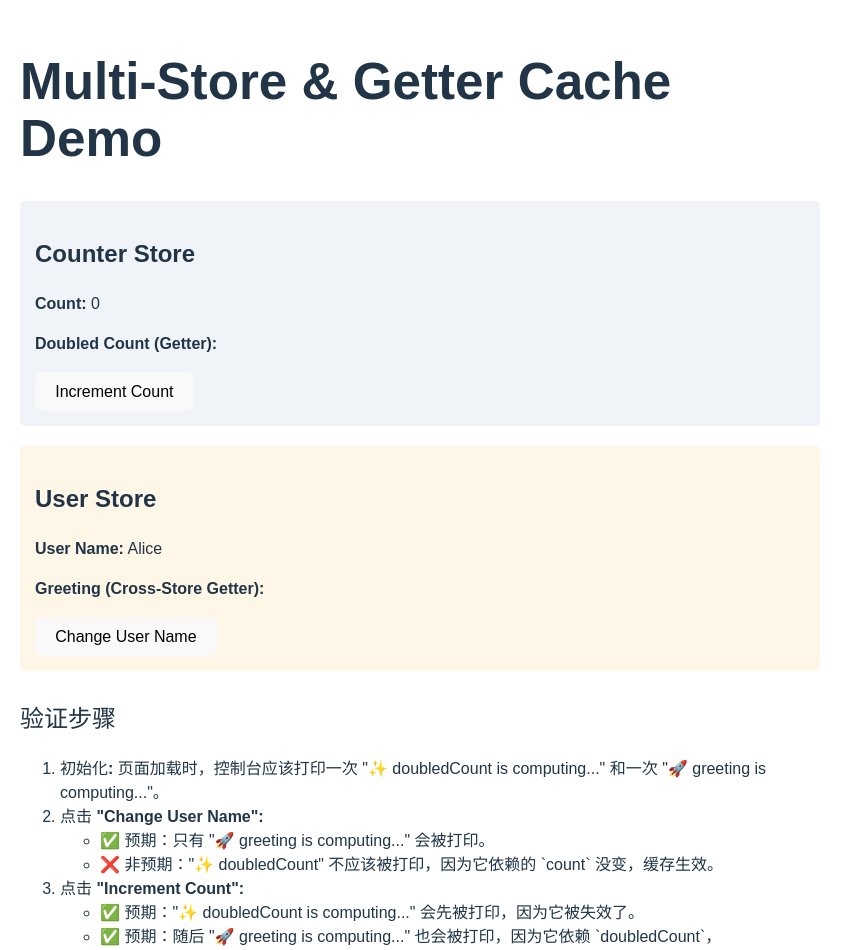
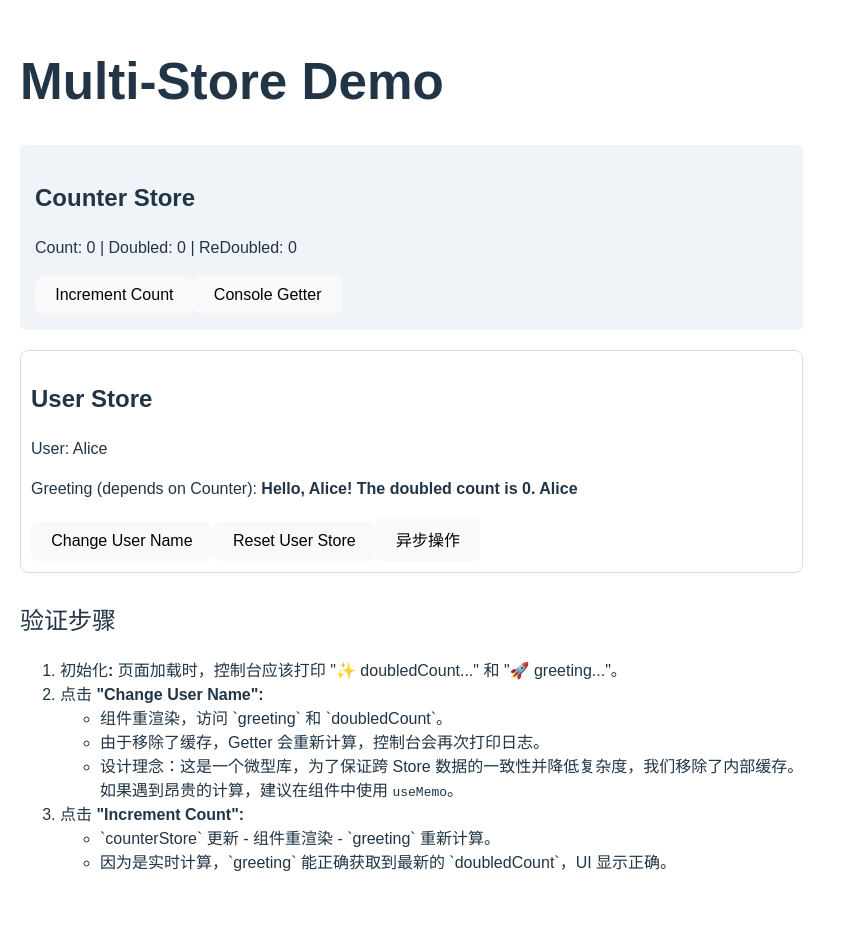
Before and after one commit to FakerM/react-fake-pinia, a React (Vite) app: page / in a window 1280 px wide. Shown: the top 950 px of the page, without its empty margins (0-863 px from the left). After the commit the page ends 911 px from the top, so only its background shows below. Built offline with nearby package versions, Linux system fonts and the light colour scheme.

Commit message:
测试代码

```diff
--- a/src/MultiStoreDemo.tsx
+++ b/src/MultiStoreDemo.tsx
@@ -1,3 +1,4 @@
+import { useEffect } from "react";
 import { useCounterStore } from "./stores/counterStore";
 import { useUserStore } from "./stores/userStore";
 
@@ -5,66 +6,67 @@ export function MultiStoreDemo() {
 	const counterStore = useCounterStore();
 	const userStore = useUserStore();
 
-	console.log("--- Component is rendering ---");
+	useEffect(() => {
+		const unsubscribe = userStore.$subscribe((state, prev, changed) => {
+			console.log("state :%o, prev: %o, changed: %o", state, prev, changed);
+		});
+		return unsubscribe;
+	}, [userStore]);
+	useEffect(() => {
+		setTimeout(() => {
+			userStore.obj = { a: "abc", b: { c: "cba" } };
+		}, 1000);
+	}, [userStore]);
 
 	return (
 		<div style={{ fontFamily: "sans-serif", padding: "20px", maxWidth: "800px", margin: "auto" }}>
-			<h1>Multi-Store & Getter Cache Demo</h1>
+			<h1>Multi-Store Demo</h1>
 
 			{/* Counter Store Section */}
 			<div style={{ background: "#f0f4f8", padding: "15px", borderRadius: "5px", marginBottom: "20px" }}>
 				<h2>Counter Store</h2>
 				<p>
-					<b>Count:</b> {counterStore.count}
+					Count: {counterStore.count} | Doubled: {counterStore.getDoubledCount()} | ReDoubled: {counterStore.getReDoubleCount()}
 				</p>
-				<p>
-					<b>Doubled Count (Getter):</b> {counterStore.doubledCount}
-				</p>
-				<button onClick={() => counterStore.increment()}>Increment Count</button>
+				<button onClick={counterStore.increment}>Increment Count</button>
+				<button onClick={counterStore.consoleGetter}>Console Getter</button>
 			</div>
 
 			{/* User Store Section */}
-			<div style={{ background: "#fef6e6", padding: "15px", borderRadius: "5px" }}>
+			<div style={{ marginTop: "20px", padding: "10px", border: "1px solid #ddd", borderRadius: "8px" }}>
 				<h2>User Store</h2>
+				<p>User: {userStore.user.name}</p>
 				<p>
-					<b>User Name:</b> {userStore.user.name}
-				</p>
-				<p>
-					<b>Greeting (Cross-Store Getter):</b> {userStore.greeting}
+					Greeting (depends on Counter): <strong>{userStore.getGreeting()}</strong>
 				</p>
 				<button onClick={() => userStore.changeName(userStore.user.name === "Alice" ? "Bob" : "Alice")}>Change User Name</button>
+				<button onClick={() => userStore.$reset()}>Reset User Store</button>
+				<button onClick={() => userStore.getData().then((data) => console.log(data))}>异步操作</button>
 			</div>
 
 			<h2 style={{ marginTop: "30px" }}>验证步骤</h2>
 			<ol>
 				<li>
-					<b>初始化:</b> 页面加载时，控制台应该打印一次 "✨ doubledCount is computing..." 和一次 "🚀 greeting is computing..."。
+					<b>初始化:</b> 页面加载时，控制台应该打印 "✨ doubledCount..." 和 "🚀 greeting..."。
 				</li>
 				<li>
 					<b>点击 "Change User Name":</b>
 					<ul>
+						<li>组件重渲染，访问 `greeting` 和 `doubledCount`。</li>
+						<li>由于移除了缓存，Getter 会重新计算，控制台会再次打印日志。</li>
 						<li>
-							✅ <b>预期：</b>只有 "🚀 greeting is computing..." 会被打印。
-						</li>
-						<li>
-							❌ <b>非预期：</b>"✨ doubledCount" 不应该被打印，因为它依赖的 `count` 没变，缓存生效。
+							<b>设计理念：</b>这是一个微型库，为了保证跨 Store 数据的一致性并降低复杂度，我们移除了内部缓存。
+							<br />
+							如果遇到昂贵的计算，建议在组件中使用 <code>useMemo</code>。
 						</li>
 					</ul>
 				</li>
 				<li>
 					<b>点击 "Increment Count":</b>
 					<ul>
-						<li>
-							✅ <b>预期：</b>"✨ doubledCount is computing..." 会先被打印，因为它被失效了。
-						</li>
-						<li>
-							✅ <b>预期：</b>随后 "🚀 greeting is computing..." 也会被打印，因为它依赖 `doubledCount`，`doubledCount` 的改变导致了它的重新计算。
-						</li>
-						<li>这证明了跨 store 的响应式依赖和缓存失效链条是通的。</li>
+						<li>`counterStore` 更新 - 组件重渲染 - `greeting` 重新计算。</li>
+						<li>因为是实时计算，`greeting` 能正确获取到最新的 `doubledCount`，UI 显示正确。</li>
 					</ul>
-				</li>
-				<li>
-					<b>再次点击 "Change User Name":</b> 结果应该和第 2 步一样，证明缓存系统在多次更新后依然正常工作。
 				</li>
 			</ol>
 		</div>
--- a/src/stores/counterStore.ts
+++ b/src/stores/counterStore.ts
@@ -1,19 +1,18 @@
 import { defineStore } from "../FCStore";
 
 export const useCounterStore = defineStore("counter", {
-	debug: true,
 	state: () => ({
 		count: 0,
 	}),
-	getters: {
-		doubledCount(): number {
-			console.log("%c ✨ counterStore: doubledCount is computing... ", "color: white; background-color: #f5a623; padding: 2px 4px; border-radius: 3px;");
+	actions: {
+		getDoubledCount(): number {
 			return this.count * 2;
 		},
-	},
-	actions: {
+		getReDoubleCount() {
+			return this.getDoubledCount() * 2;
+		},
 		consoleGetter() {
-			console.log(this.doubledCount);
+			console.log(this.getDoubledCount());
 		},
 		increment() {
 			this.count++;
--- a/src/stores/userStore.ts
+++ b/src/stores/userStore.ts
@@ -2,26 +2,29 @@ import { defineStore } from "../FCStore";
 import { useCounterStore } from "./counterStore";
 
 export const useUserStore = defineStore("user", {
-	debug: true,
 	state: () => ({
 		user: { name: "Alice" },
 		log: null,
+		obj: { a: "a", b: { c: "c" } },
 	}),
-	getters: {
-		greeting(): string {
+	actions: {
+		getGreeting(): string {
 			const counterStore = useCounterStore.get();
 			// 在 getter 内部调用另一个 store
-			console.log("%c 🚀 userStore: greeting is computing... ", "color: white; background-color: #7ed321; padding: 2px 4px; border-radius: 3px;");
-
 			// 这个 getter 同时依赖了自身的 state 和另一个 store 的 getter
-			return `Hello, ${this.user.name}! The doubled count is ${counterStore.doubledCount}.`;
+			return `Hello, ${this.user.name}! The doubled count is ${counterStore.getDoubledCount() * 2}. ${this.getName()}`;
 		},
-	},
-	actions: {
+		getName() {
+			return this.user.name;
+		},
 		changeName(newName: string) {
-			// 使用 $patch 方法来更新 state。这对于更新多个属性或意图更明确的场景非常有用。
-			this.$patch({
-				user: { ...this.user, name: newName },
+			this.$patch({ user: { name: newName } });
+		},
+		getData() {
+			return new Promise((resolve) => {
+				setTimeout(() => {
+					resolve("data");
+				}, 1000);
 			});
 		},
 	},
```
Also changed, not shown: src/store.ts (+12 -18 lines).
